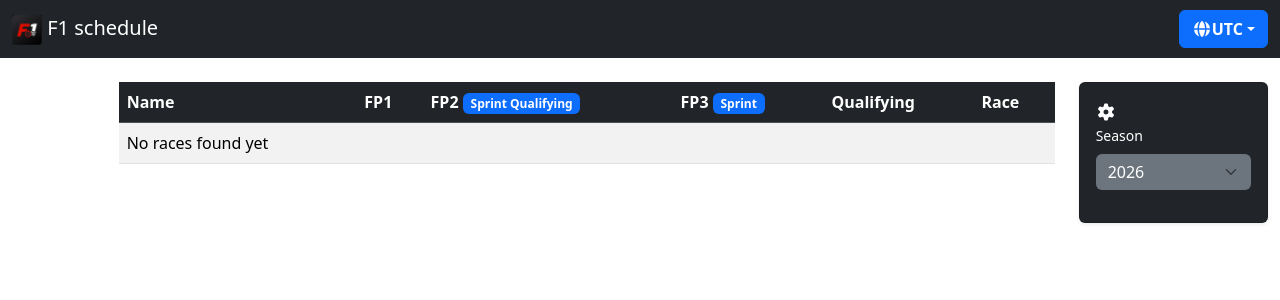
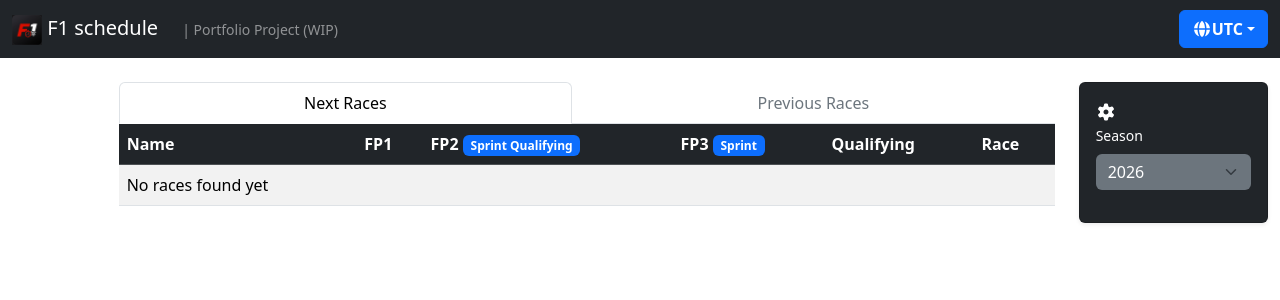
Before and after one commit to RamsesLB/F1, a Django app: page / in a window 1280 px wide. Shown: the top 300 px of the page. Run offline with Django 5.2, Linux system fonts and the light colour scheme; data that the repository does not hold is empty.

Commit message:
Separación de tabla principal en 2 pestañas con javascript: next races y previous races. Se mantiene el scroll inicial que da la sensasión de movimiento, luego del timeout se separa la lista y se quita el espacio en blanco al final, que permite posicionar la next race al inicio de la tabla antes de cortarla. Agregada primera versión readme.

```diff
--- /dev/null
+++ b/schedule/static/schedule/css/style.css
@@ -0,0 +1,3 @@
+#proxima-carrera {
+    scroll-margin-top: 40px;
+}
--- a/schedule/templates/schedule/index.html
+++ b/schedule/templates/schedule/index.html
@@ -5,10 +5,21 @@
     <div class="container-fluid ">
         <div class="row">
 
+            <div class="col-12 offset-md-1 col-md-9 mt-4">
+                <ul class="nav nav-tabs nav-fill">
+                        <li class="nav-item" role="presentation">
+                            <button class="nav-link active" id="next-tab">
+                                Next Races
+                            </button>
+                        </li>
+                        <li class="nav-item" role="presentation">
+                            <button class="nav-link text-secondary" id="past-tab">
+                                Previous Races
+                            </button>
+                        </li>
 
-            <div class="col-12 offset-md-1 col-md-9 mt-4">
+                </ul>
                 <div class=" table-responsive" style="max-height: 600px; overflow-y: auto; ">
-
                     <table class="table table-striped text-nowrap" >
                         <thead class="table-dark sticky-top" style="z-index:10">
                             <tr>
@@ -22,9 +33,10 @@
                         </thead>
                         <tbody>
                             {% for race in races %}
-                                <tr {% if race.id == next_race.id %}id="proxima-carrera"{% endif %}>
+                                <tr class="{% if race.round_number >= next_race.round_number %} race-next {% else %} race-past {% endif %}"
+                                    {% if race.id == next_race.id %} id="proxima-carrera" {% endif %}>
+
                                     {% if race.id == next_race.id %}
-
                                         <td>
                                             <span class="badge bg-pill bg-success">Next</span>
                                             <a href="{% url 'circuit' race.circuit.id %}"> {{race.name}} </a>
@@ -34,7 +46,6 @@
                                             <a href="{% url 'circuit' race.circuit.id %}"> {{race.name}} </a>
                                         </td>
                                     {% endif %}
-
 
                                     <td> <strong class="utc-time" data-utc="{{race.fp1_dateTime|date:'c'}}">--:--</strong></td>
                                     {% if race.fp2_dateTime == None %}
@@ -58,7 +69,7 @@
                         </tbody>
                     </table>
 
-                    <div style="height: 505px;"></div>
+                    <div id="table-final-space" style="height: 505px;"></div>
                 </div>
 
             </div>
--- a/schedule/templates/schedule/layout.html
+++ b/schedule/templates/schedule/layout.html
@@ -16,10 +16,13 @@
     <body>
         <nav class="navbar navbar-dark bg-dark ">
             <div class="container-fluid">
-                <a class="navbar-brand" href="">
-                    <img src="/static/schedule/favicon.ico" width="30" height="30" alt="">
-                    F1 schedule
-                </a>
+                <div class="d-flex align-items-baseline">
+                    <a class="navbar-brand" href="">
+                        <img src="/static/schedule/favicon.ico" width="30" height="30" alt="">
+                        F1 schedule
+                    </a>
+                    <span class="text-white-50 small ms-2 d-none d-sm-inline">| Portfolio Project (WIP)</span>
+                </div>
 
                 <div class="dropdown ">
                     <button class="btn btn-primary d-inline-flex align-items-center dropdown-toggle" id="dropdownMenuButton1" data-bs-toggle="dropdown" aria-expanded="false">
@@ -119,6 +122,12 @@
                                 top: posicionFila,
                                 behavior: "smooth"
                             });
+                            // Luego del scroll se separa la lista en 2 (next y past), luego se corta el espacio extra de la tabla
+                            separate_races('none','','text-secondary','active', 'active', 'text-secondary')
+                            final_space = document.getElementById("table-final-space")
+                            if (final_space){
+                                final_space.style="height: 0px;"
+                            }
                         }, 160);
                     }
                 }
@@ -151,6 +160,35 @@
             });
 
 
+            function separate_races(pastRaces_style, nextRaces_style, pastTab_classAdd, pastTab_classRemove,
+                nextTab_classAdd, nextTab_classRemove){
+
+                const nextTab = document.getElementById('next-tab');
+                const pastTab = document.getElementById('past-tab');
+
+                const pastRaces = document.querySelectorAll('.race-past');
+                const nextRaces = document.querySelectorAll('.race-next');
+
+                pastRaces.forEach(row => row.style.display = pastRaces_style);
+                nextRaces.forEach(row => row.style.display = nextRaces_style);
+
+                // Cambiar estilo
+                pastTab.classList.add(pastTab_classAdd);
+                pastTab.classList.remove(pastTab_classRemove);
+                nextTab.classList.add(nextTab_classAdd);
+                nextTab.classList.remove(nextTab_classRemove);
+            }
+
+            // Previous races boton keyup
+            document.getElementById('past-tab').addEventListener('click', function(event) {
+                separate_races('','none','active','text-secondary', 'text-secondary', 'active')
+            });
+
+            // Next races boton keyup
+            document.getElementById('next-tab').addEventListener('click', function(event) {
+                separate_races('none','','text-secondary','active', 'active', 'text-secondary')
+            });
+
             document.addEventListener("DOMContentLoaded", function(){
                 change_timeZone()
                 scroll_to_nextRace()
```
Also changed, not shown: readme.md (added). Lines whose indentation alone changed are shown as unchanged.
